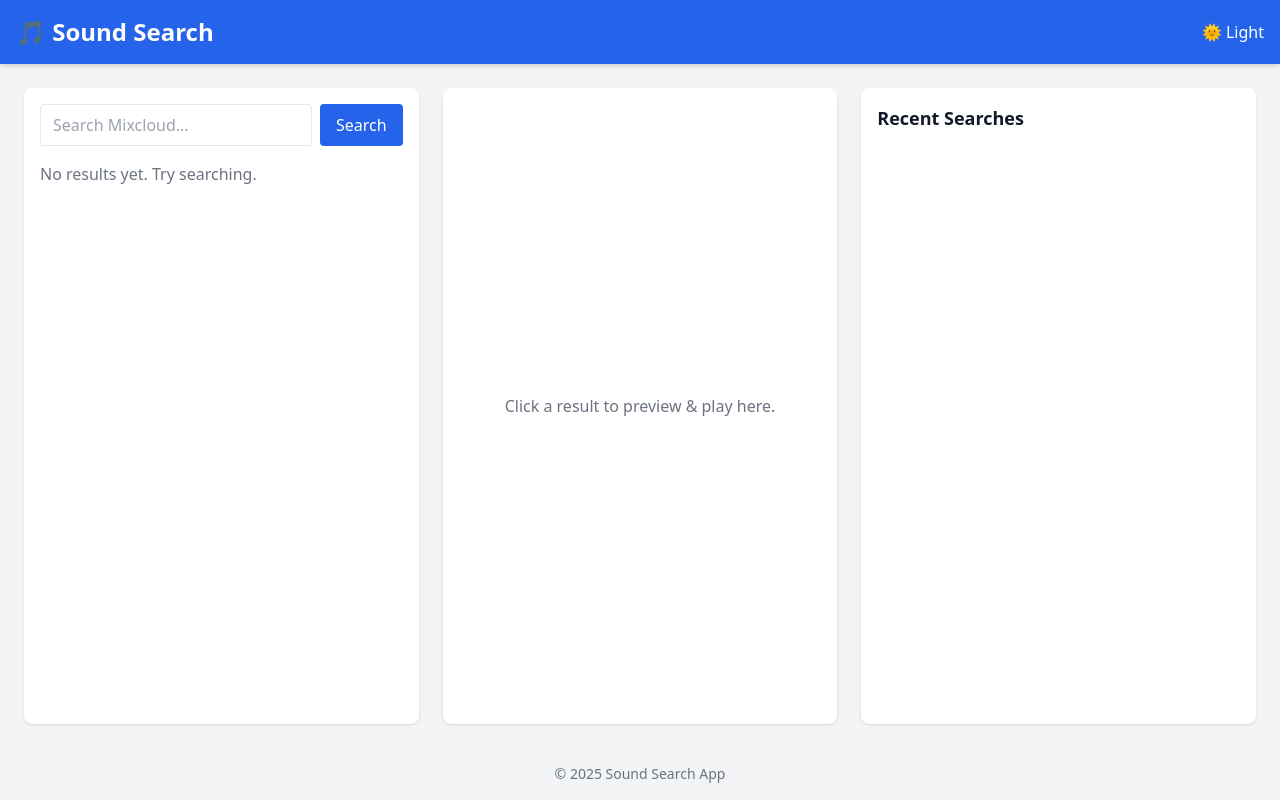
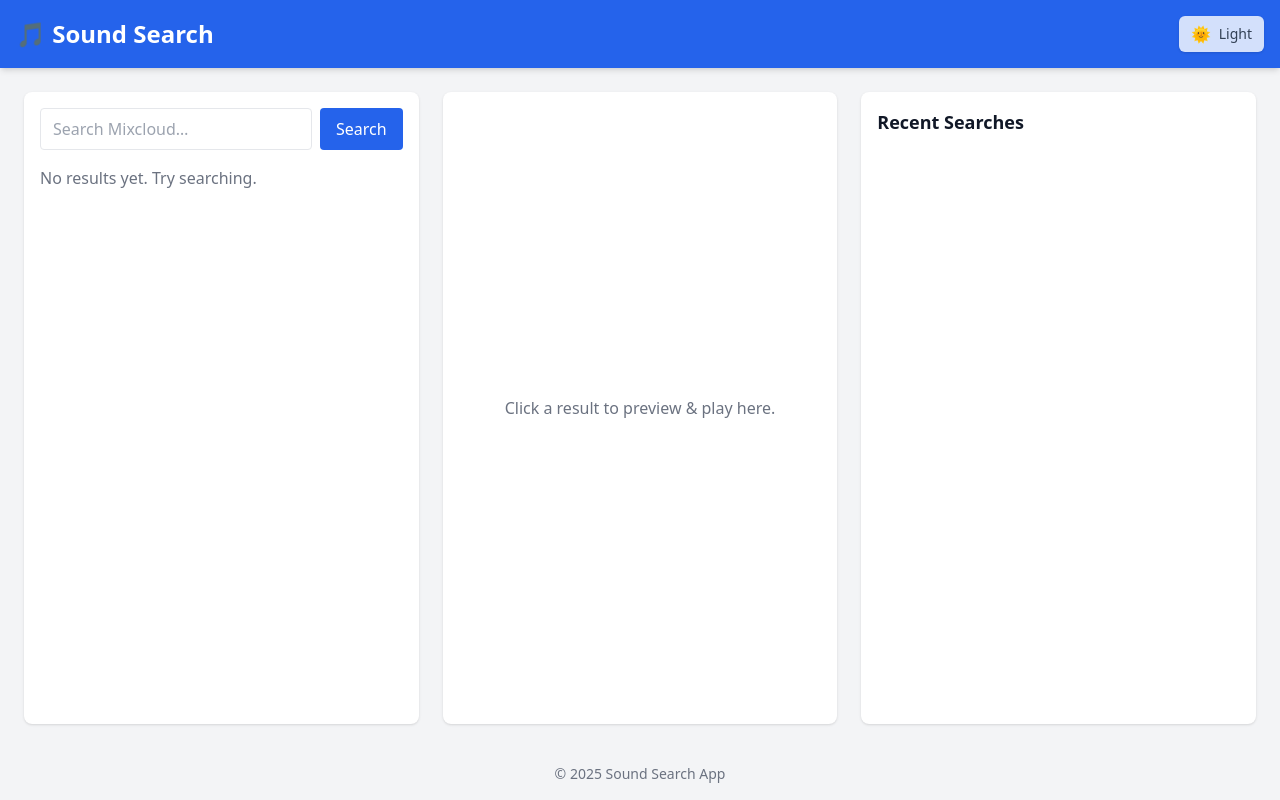
Before and after one commit to inbalmailbox/sound-search-app, a React (Vite) app: page / in a window 1280 px wide. Built offline with nearby package versions, Linux system fonts and the light colour scheme.

Commit message:
Adding dark and Light theme

```diff
--- a/src/components/ThemeToggle.tsx
+++ b/src/components/ThemeToggle.tsx
@@ -1,11 +1,31 @@
-import React, { useState } from "react";
+import React, { useEffect, useState } from 'react';
+import { getStoredTheme, setTheme, type Theme } from '../styles/theme';
 
 const ThemeToggle: React.FC = () => {
-  const [theme, setTheme] = useState("light");
+  const [theme, setLocal] = useState<Theme>('system');
+
+  useEffect(() => {
+    setLocal(getStoredTheme());
+  }, []);
+
+  const cycle = () => {
+    const next: Theme = theme === 'light' ? 'dark' : 'light';
+    setLocal(next);
+    setTheme(next);
+  };
+
+  const label = theme === 'dark' ? 'Dark' : 'Light';
 
   return (
-    <button onClick={() => setTheme(theme === "light" ? "dark" : "light")}>
-      {theme === "light" ? "🌞 Light" : "🌙 Dark"}
+    <button
+      onClick={cycle}
+      aria-pressed={theme === 'dark'}
+      className="inline-flex items-center gap-2 px-3 py-1.5 rounded-md bg-white/80 dark:bg-slate-800/80
+                 text-slate-700 dark:text-slate-100 shadow hover:shadow-md transition"
+      title="Toggle theme"
+    >
+      <span aria-hidden>{theme === 'dark' ? '🌙' : '🌞'}</span>
+      <span className="text-sm">{label}</span>
     </button>
   );
 };
--- a/src/main.tsx
+++ b/src/main.tsx
@@ -5,6 +5,9 @@ import { store } from "./store/store";
 import { BrowserRouter } from "react-router-dom";
 import App from "./App";
 import "./styles/index.css";
+import { initTheme } from "./styles/theme";
+
+initTheme(); // <-- apply dark/light early to avoid flash
 
 ReactDOM.createRoot(document.getElementById("root")!).render(
   <React.StrictMode>
--- /dev/null
+++ b/src/styles/theme.ts
@@ -0,0 +1,35 @@
+export type Theme = 'light' | 'dark' | 'system';
+const STORAGE_KEY = 'theme';
+
+export function getStoredTheme(): Theme {
+  const t = localStorage.getItem(STORAGE_KEY) as Theme | null;
+  return t ?? 'system';
+}
+
+function systemPrefersDark() {
+  return window.matchMedia('(prefers-color-scheme: dark)').matches;
+}
+
+export function applyTheme(theme: Theme) {
+  const root = document.documentElement; // <html>
+  const isDark = theme === 'dark' || (theme === 'system' && systemPrefersDark());
+
+  root.classList.toggle('dark', isDark);
+  // Optional body background to avoid flash
+  document.body.classList.toggle('bg-slate-50', !isDark);
+  document.body.classList.toggle('bg-slate-900', isDark);
+}
+
+export function setTheme(theme: Theme) {
+  localStorage.setItem(STORAGE_KEY, theme);
+  applyTheme(theme);
+}
+
+export function initTheme() {
+  applyTheme(getStoredTheme());
+  // Keep in sync if the system setting changes while app is open
+  const media = window.matchMedia('(prefers-color-scheme: dark)');
+  const handler = () => applyTheme(getStoredTheme());
+  media.addEventListener('change', handler);
+  return () => media.removeEventListener('change', handler);
+}
--- a/tailwind.config.js
+++ b/tailwind.config.js
@@ -1,11 +1,7 @@
 /** @type {import('tailwindcss').Config} */
 module.exports = {
-  content: [
-    "./index.html",
-    "./src/**/*.{js,ts,jsx,tsx}",
-  ],
-  theme: {
-    extend: {},
-  },
+  darkMode: 'class',                   // <-- IMPORTANT
+  content: ['./index.html', './src/**/*.{ts,tsx,js,jsx}'],
+  theme: { extend: {} },
   plugins: [],
 };
```
